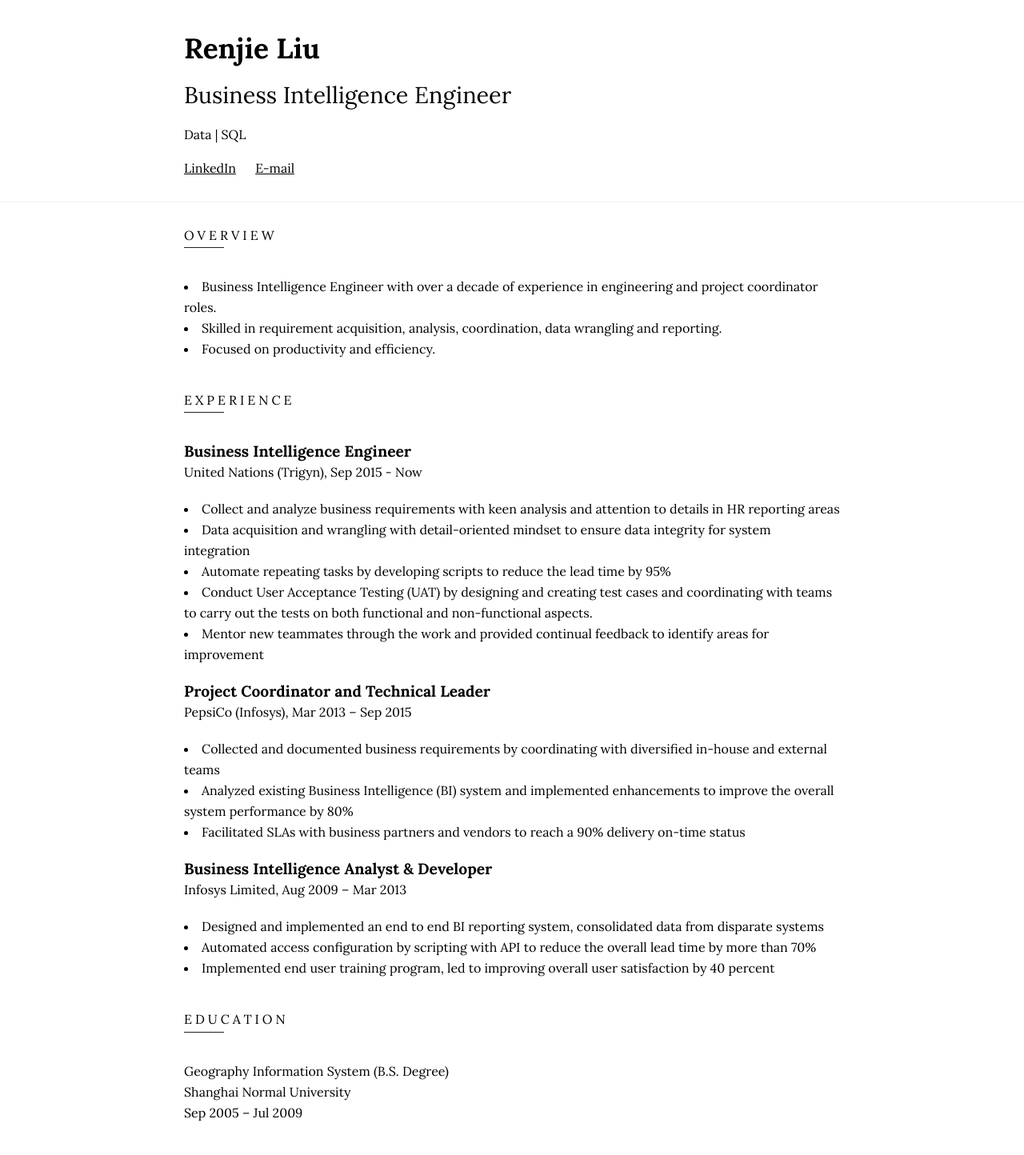
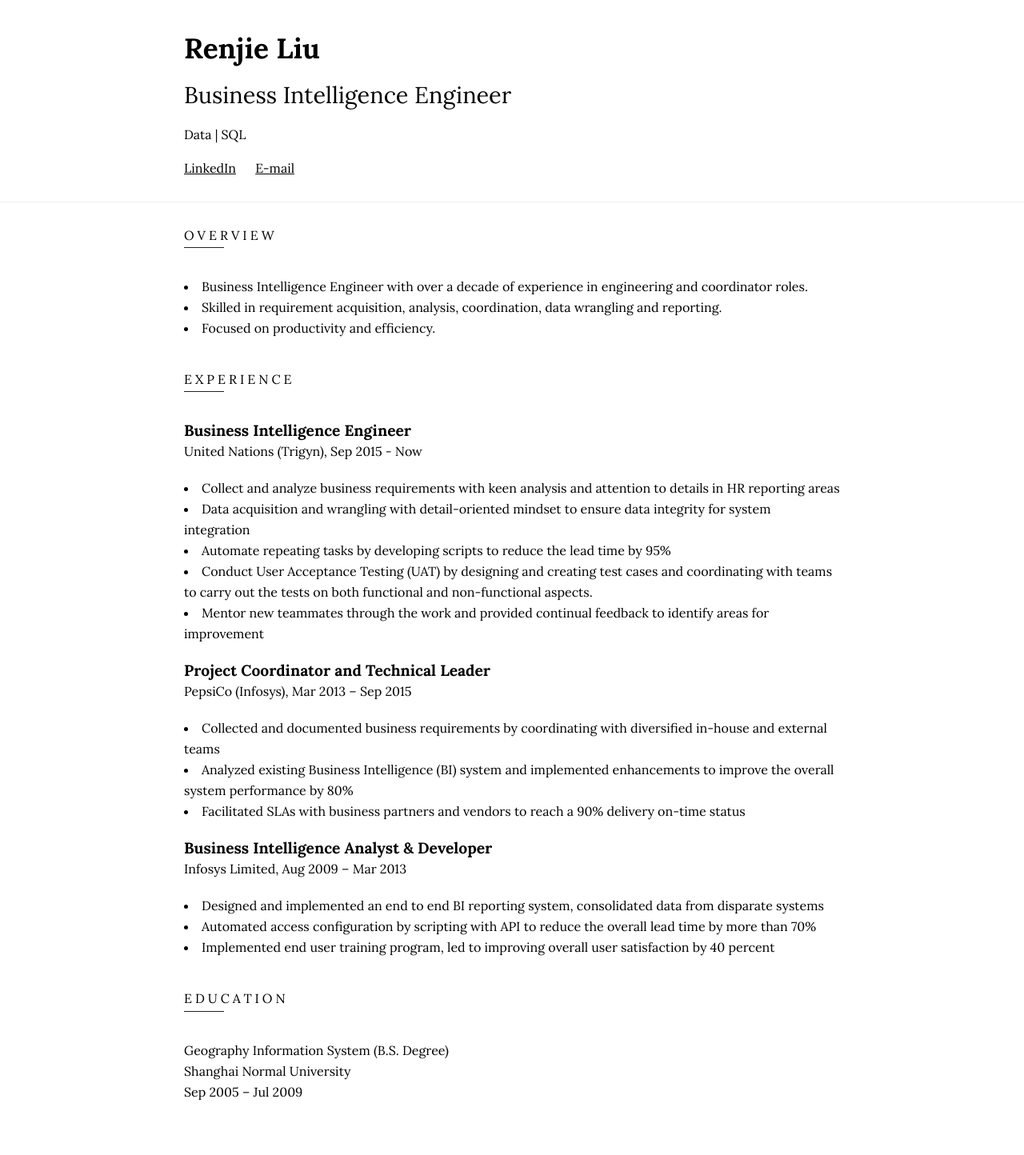
Before and after one commit to renjieliu/renjieliu.github.io, a Jekyll site: the page built from index.html, in a window 1280 px wide. Shown: the whole page at 80% size. Built offline with Jekyll 4.4.1, drawn with Linux system fonts in a browser that asks for light colours; after the commit the page ends 1418 px from its top, so only the background shows below that.

Commit message:
Update overview.yml

```diff
--- a/_data/overview.yml
+++ b/_data/overview.yml
@@ -1,4 +1,4 @@
 toc:
-  - title: Business Intelligence Engineer with over a decade of experience in engineering and project coordinator roles.
+  - title: Business Intelligence Engineer with over a decade of experience in engineering and coordinator roles.
   - title: Skilled in requirement acquisition, analysis, coordination, data wrangling and reporting.
   - title: Focused on productivity and efficiency.
```
